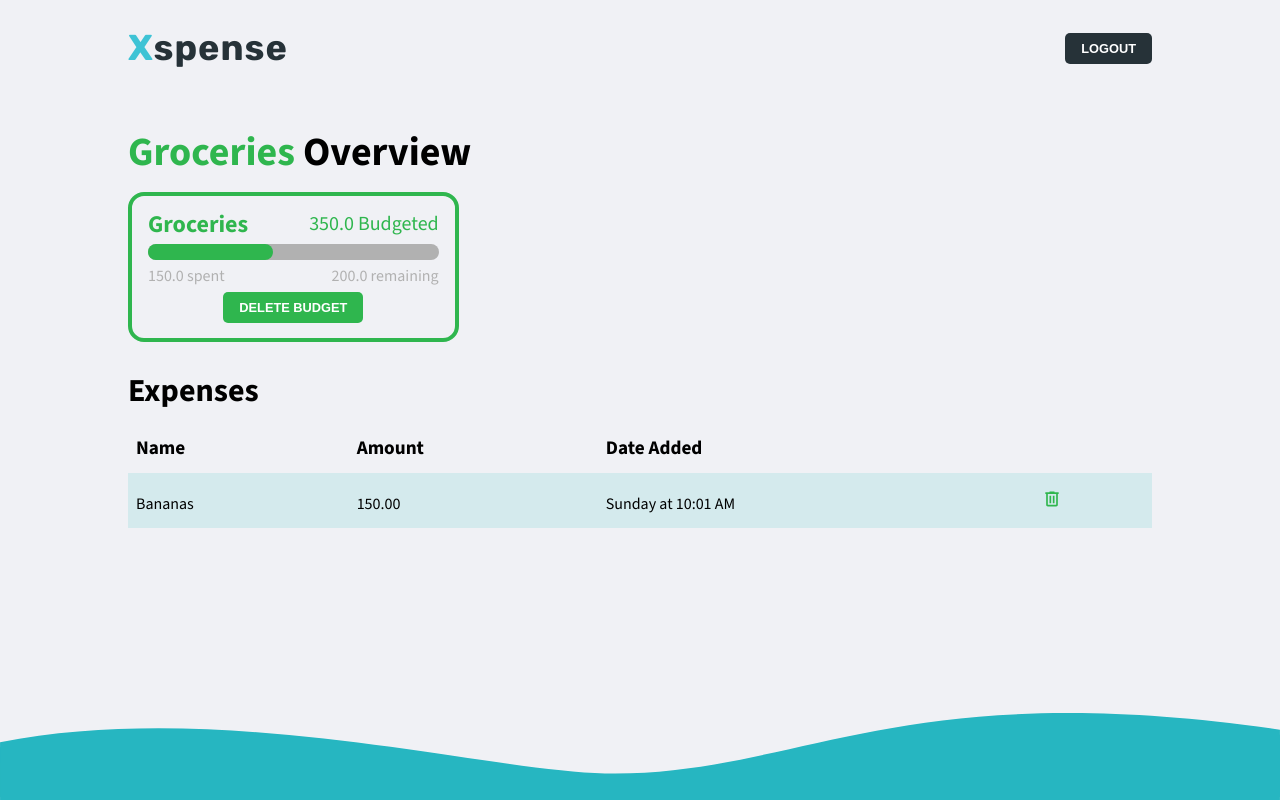
After one commit to seasandf88/Xpense_app, a Flask app: a page that uses templates/layout.html in a window 1280 px wide. The commit adds this page. Run offline with Flask 3, Linux system fonts and the light colour scheme; a user stored in the database is signed in; data comes from the database, SQL or seed files in the repository; both versions use the stored data as it was after the commit; some libraries are stand-ins or nearby versions.

Commit message:
Added details page

```diff
--- a/app.py
+++ b/app.py
@@ -1,7 +1,9 @@
-from flask import Flask, render_template, redirect, flash, request
+from flask import Flask, render_template, redirect, flash, request, jsonify
 from flask_sqlalchemy import SQLAlchemy
+from sqlalchemy.sql import func
 from flask_login import login_user, LoginManager, login_required, logout_user, current_user
 from flask_migrate import Migrate
+from flask_moment import Moment
 # from flask_wtf import FlaskForm
 # from wtforms import StringField, PasswordField, SubmitField
 # from wtforms.validators import InputRequired, length, ValidationError, EqualTo
@@ -21,6 +23,8 @@ bcrypt = Bcrypt(app)
 app.config["SQLALCHEMY_DATABASE_URI"] = "sqlite:///database.db"
 db = SQLAlchemy(app)
 migrate = Migrate(app, db)
+moment = Moment(app)
+
 app.config["SECRET_KEY"] = "HELLO"
 
 login_manager = LoginManager(app)
@@ -43,6 +47,7 @@ def unauthorized():
     return redirect("/")
 
 @app.route("/")
+@app.route("/index")
 def index():
     if current_user.is_authenticated:
         return redirect('/dashboard')
@@ -103,6 +108,7 @@ def logout():
     flash("Logout successful")
     return redirect("/")
 
+
 @app.route("/new-budget", methods=["POST"])
 @login_required
 def new_budget():
@@ -118,6 +124,7 @@ def new_budget():
     flash("Something went wrong")
     return redirect("/dashboard")
 
+
 @app.route("/new-expense", methods=["POST"])
 @login_required
 def new_expense():
@@ -126,16 +133,42 @@ def new_expense():
     budget = Budget.query.get(budget_id)
     spent = budget.spent
     if form.validate_on_submit():
-        if spent + form.amount.data > budget.amount:
-            flash("Insufficient budget")
-            return redirect("/dashboard")
-        new_expense = Expense(name=form.name.data.capitalize(), amount=form.amount.data, budget=budget)
+        new_expense = Expense(name=form.name.data.capitalize(), amount=form.amount.data, budget=budget, user=budget.user)
         budget.spent += new_expense.amount
         db.session.add(new_expense)
         db.session.add(budget)
         db.session.commit()
-        flash("Expense Created")
+        flash("Expense added")
         return redirect("/dashboard")
+    return redirect("/dashboard")
+
+@app.route("/delete-expense", methods=["POST"])
+@app.route("/<name>/delete-expense", methods=["POST"])
+@login_required
+def delete_expense(name = None):
+    expense_id = int(request.form["expense-id"])
+    expense = Expense.query.get(expense_id)
+    expense.budget.spent -= expense.amount
+    db.session.delete(expense)
+    db.session.commit()
+    if name:
+        return redirect(f"/budgets/{name}")
+    return redirect("/dashboard")
+
+
+@app.route("/budgets/<name>")
+@login_required
+def budget_details(name):
+    budget = Budget.query.filter_by(name=name).first()
+    return render_template("details.html", budget=budget)
+
+
+@app.route("/delete-budget/<name>")
+@login_required
+def delete_budget(name):
+    budget = Budget.query.filter_by(name=name).first()
+    db.session.delete(budget)
+    db.session.commit()
     return redirect("/dashboard")
 
 
--- a/models.py
+++ b/models.py
@@ -13,6 +13,7 @@ class User(db.Model, UserMixin):
     date_added = db.Column(db.DateTime, default=datetime.utcnow)
 
     budgets = db.relationship("Budget", backref="user")
+    expenses = db.relationship("Expense", backref="user")
 
     def __repr__(self):
         return "<name %r>" % self.name
@@ -25,8 +26,8 @@ class Budget(db.Model, UserMixin):
     amount = db.Column(db.Float, nullable=False)
     spent = db.Column(db.Float, nullable=False, default=0)
     color = db.Column(db.String(9), nullable=False)
+    date_added = db.Column(db.DateTime, default=datetime.utcnow)
     user_id = db.Column(db.Integer, db.ForeignKey("user.id"))
-    date_added = db.Column(db.DateTime, default=datetime.utcnow)
 
     expenses = db.relationship("Expense", backref="budget")
 
@@ -39,8 +40,9 @@ class Expense(db.Model, UserMixin):
     id = db.Column(db.Integer, primary_key=True)
     name = db.Column(db.String(25), nullable=False)
     amount = db.Column(db.Float, nullable=False)
+    date_added = db.Column(db.DateTime, default=datetime.utcnow)
     budget_id = db.Column(db.Integer, db.ForeignKey("budget.id"))
-    date_added = db.Column(db.DateTime, default=datetime.utcnow)
+    user_id = db.Column(db.Integer, db.ForeignKey("user.id"))
 
     def __repr__(self):
         return "<name %r>" % self.name
--- a/static/css/style.css
+++ b/static/css/style.css
@@ -54,6 +54,14 @@ header {
   align-items: center;
 }
 
+a {
+  text-decoration: none;
+}
+
+a, a:visited, a:hover, a:active {
+  color: inherit;
+}
+
 footer {
   background-image: url(../images/footer_img.svg);
   background-repeat: no-repeat;
@@ -73,7 +81,7 @@ footer {
   padding: 0.625rem 1.25rem;
   font-size: 1rem;
   width: max-content;
-  color: white;
+  color: white !important;
   font-weight: 700;
   background-color: var(--text-color);
   border: none;
@@ -93,6 +101,10 @@ footer {
 .btn-small {
   padding: 0.5rem 1rem;
   font-size: 0.8rem;
+}
+
+.warn {
+  color: red !important;
 }
 
 .container.homepage {
@@ -119,7 +131,7 @@ footer {
 }
 
 .home-text .quote {
-  width: 45ch;
+  width: 40ch;
   color: var(--text-color-light);
   font-weight: 400;
   line-height: 1.2;
@@ -155,13 +167,13 @@ footer {
   text-align: center;
   padding: 1rem;
   background-color: #ccc;
-  color: #888;
+  color: #888 !important;
   transition: 0.2s;
 }
 
 .active-tab {
   background-color: white;
-  color: var(--text-color);
+  color: var(--text-color) !important;
   box-shadow: inset 0 -3px 0 var(--accent-color1);
 }
 
@@ -292,11 +304,11 @@ form h3 {
 }
 
 .card {
-  border-radius: 10px;
+  border-radius: 15px;
   padding: 1rem;
   margin-bottom: 1rem;
   position: relative;
-  border: 3px solid white;
+  border: 4px solid white;
 }
 
 .create .card::before {
@@ -333,8 +345,9 @@ form h3 {
 
 .budgets-container {
   display: grid;
-  grid-template-columns: repeat(auto-fill, minmax(350px, 1fr));
-  gap: 2rem;
+  grid-template-columns: repeat(auto-fill, minmax(300px, 1fr));
+  gap: 1rem;
+  margin-bottom: 2rem;
 }
 
 .budget-card {
@@ -386,21 +399,40 @@ progress::-webkit-progress-value {
 }
 
 table {
-  font-family: arial, sans-serif;
   border-collapse: collapse;
   width: 100%;
 }
 
+th {
+  font-size: 1.2rem;
+  font-weight: 700;
+}
+
 td,
 th {
-  border: 1px solid #dddddd;
+  /* border: 1px solid #dddddd; */
   text-align: left;
-  padding: 8px;
+  padding: 1rem 0.5rem;
 }
 
 tr:nth-child(even) {
-  background-color: #dddddd;
+  background-color: #d4eaed;
 }
+
+.budget-name {
+  display: inline;
+  padding: .25rem .5rem;
+  border-radius: 1em;
+  color: white !important;
+  font-weight: 500;
+}
+
+.delete-expense {
+  background-color: transparent;
+  border: none;
+  cursor: pointer;
+}
+
 
 .sub-subtitle.accent-1,
 .amount.accent-1 {
@@ -454,30 +486,66 @@ tr:nth-child(even) {
 }
 
 .row.accent-1 > progress::-webkit-progress-value,
-.btn-small.accent-1 {
+.btn-small.accent-1,
+.budget-name.accent-1 {
   background-color: var(--accent-color1);
 }
 .row.accent-2 > progress::-webkit-progress-value,
-.btn-small.accent-2 {
+.btn-small.accent-2,
+.budget-name.accent-2 {
   background-color: var(--accent-color2);
 }
 .row.accent-3 > progress::-webkit-progress-value,
-.btn-small.accent-3 {
+.btn-small.accent-3,
+.budget-name.accent-3 {
   background-color: var(--accent-color3);
 }
 .row.accent-4 > progress::-webkit-progress-value,
-.btn-small.accent-4 {
+.btn-small.accent-4,
+.budget-name.accent-4 {
   background-color: var(--accent-color4);
 }
 .row.accent-5 > progress::-webkit-progress-value,
-.btn-small.accent-5 {
+.btn-small.accent-5,
+.budget-name.accent-5 {
   background-color: var(--accent-color5);
 }
 .row.accent-6 > progress::-webkit-progress-value,
-.btn-small.accent-6 {
+.btn-small.accent-6,
+.budget-name.accent-6 {
   background-color: var(--accent-color6);
 }
 .row.accent-7 > progress::-webkit-progress-value,
-.btn-small.accent-7 {
+.btn-small.accent-7,
+.budget-name.accent-7 {
   background-color: var(--accent-color7);
 }
+
+.accent-1 {
+  fill: var(--accent-color1);
+  color: var(--accent-color1);
+}
+.accent-2 {
+  fill: var(--accent-color2);
+  color: var(--accent-color2);
+}
+.accent-3 {
+  fill: var(--accent-color3);
+  color: var(--accent-color3);
+}
+.accent-4 {
+  fill: var(--accent-color4);
+  color: var(--accent-color4);
+}
+.accent-5 {
+  fill: var(--accent-color5);
+  color: var(--accent-color5);
+}
+.accent-6 {
+  fill: var(--accent-color6);
+  color: var(--accent-color6);
+}
+.accent-7 {
+  fill: var(--accent-color7);
+  color: var(--accent-color7);
+}
--- /dev/null
+++ b/templates/details.html
@@ -0,0 +1,70 @@
+{% extends 'layout.html' %}
+
+
+<!-- Head block-->
+{% block header %}
+<a href="/logout" ><button class="btn btn-small">logout</button></a>
+{% endblock %}
+
+<!-- Body block -->
+{% block body %}
+<div class="container dashboard">
+  <h1 class="title"><span class="{{ budget.color }}">{{ budget.name }}</span> Overview</h1>
+  <div class="budgets-container">
+    <div class="budget-card {{ budget.color }}">
+      <div class="row">
+        <h3 class="sub-subtitle row-title {{ budget.color }}">{{ budget.name }}</h3>
+        <p class="amount {{ budget.color }}">{{ budget.amount }} Budgeted</p>
+      </div>
+      <div class="row {{ budget.color }}">
+        <progress max="{{ budget.amount }}" value="{{ budget.spent }}"></progress>
+      </div>
+      <div class="row progress-text">
+        <small>{{ budget.spent }} spent</small>
+        <small class="{% if budget.amount - budget.spent < 0 %}warn{% endif %}">{{ budget.amount - budget.spent }} remaining</small>
+      </div>
+      <div class="row">
+        <a href="/delete-budget/{{ budget.name }}"><button class="btn btn-small {{ budget.color }}">Delete Budget</button></a>
+      </div>
+    </div>
+  </div>
+
+  {% if budget.expenses %}
+  <h2 class="subtitle">Expenses</h2>
+  <table>
+    <table>
+      <tr>
+        <th>Name</th>
+        <th>Amount</th>
+        <th>Date Added</th>
+        <th></th>
+      </tr>
+        {% for expense in budget.expenses %}
+          <tr>
+            <td>{{ expense.name }}</td>
+            <td>{{ "{:,.2f}".format(expense.amount) }}</td>
+            <td>{{ moment(expense.date_added).calendar() }}</td>
+            <td>
+              <form action="/{{ budget.name }}/delete-expense" method="post">
+                <input type="text" name="expense-id" id="" value="{{ expense.id }}" hidden />
+                <button class="delete-expense" type="submit">
+                  <svg
+                    xmlns="http://www.w3.org/2000/svg"
+                    height="20"
+                    viewBox="0 -960 960 960"
+                    width="24"
+                    class="{{ budget.color }}"
+                  >
+                    <path
+                      d="M280-120q-33 0-56.5-23.5T200-200v-520h-40v-80h200v-40h240v40h200v80h-40v520q0 33-23.5 56.5T680-120H280Zm400-600H280v520h400v-520ZM360-280h80v-360h-80v360Zm160 0h80v-360h-80v360ZM280-720v520-520Z"
+                    />
+                  </svg>
+                </button>
+              </form>
+            </td>
+          </tr>
+      {% endfor %}
+    </table>
+    {% endif %}
+</div>
+{% endblock %}
--- a/templates/layout.html
+++ b/templates/layout.html
@@ -11,7 +11,9 @@
     />
     <link rel="stylesheet" href="../static/css/reset.css" />
     <link rel="stylesheet" href="../static/css/style.css" />
-    {% block script %}{% endblock %}
+    {% block script %}
+      {{ moment.include_moment() }}
+    {% endblock %}
     <title>{% block title %}{% endblock %}</title>
   </head>
   <body>
@@ -30,13 +32,13 @@
 
     <header>
       <div class="logo">
-        <h1><span class="highlight">X</span>spense</h1>
+        <a href="/"><span class="highlight">X</span>spense</a>
       </div>
       {% block header %}{% endblock %}
     </header>
     {% block body %}{% endblock %}
     <footer>
-      <img src="./static/images/footer_img.svg" alt="footer image" />
+      <img src="../static/images/footer_img.svg" alt="footer image" />
     </footer>
   </body>
 </html>
```
Also changed, not shown: forms.py (+12 -4 lines), static/javascript/login.js (+11 -0 lines), templates/dashboard.html (+34 -19 lines), templates/index.html (+5 -2 lines), instance/database.db.
